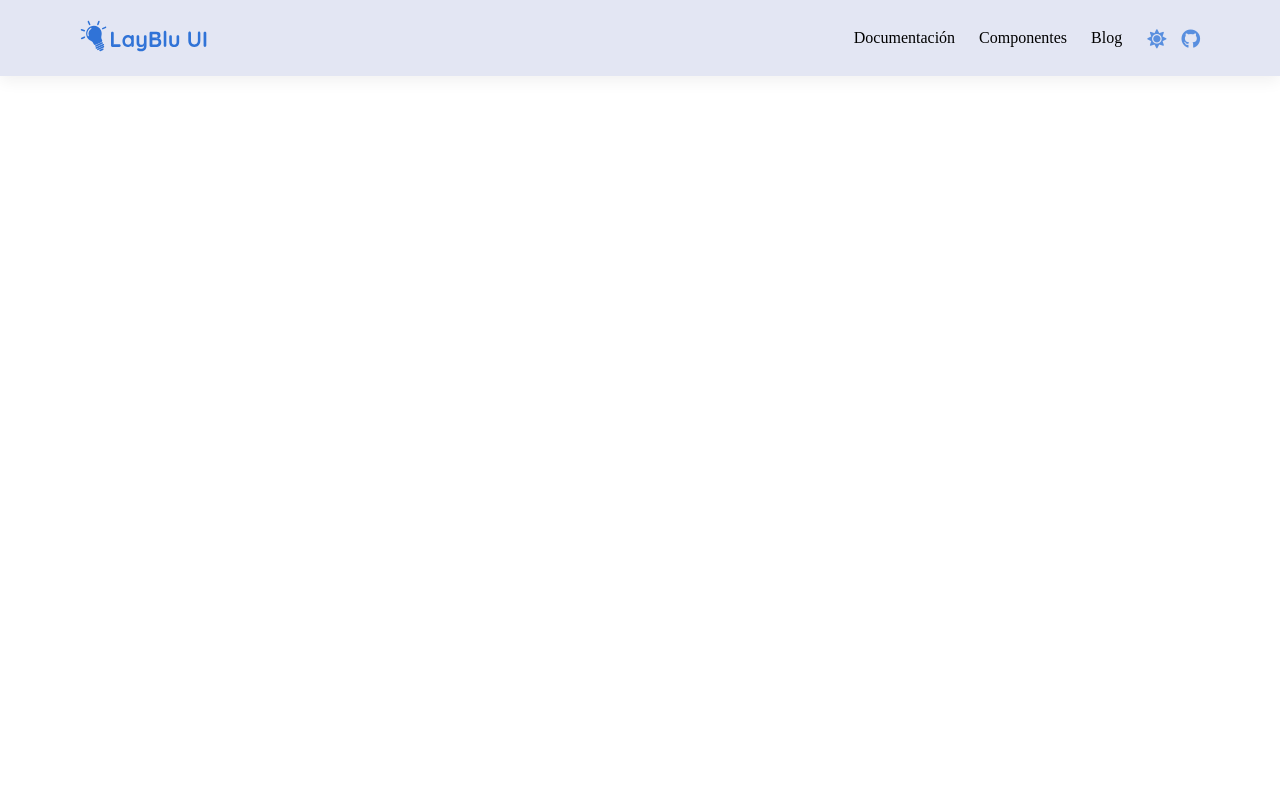
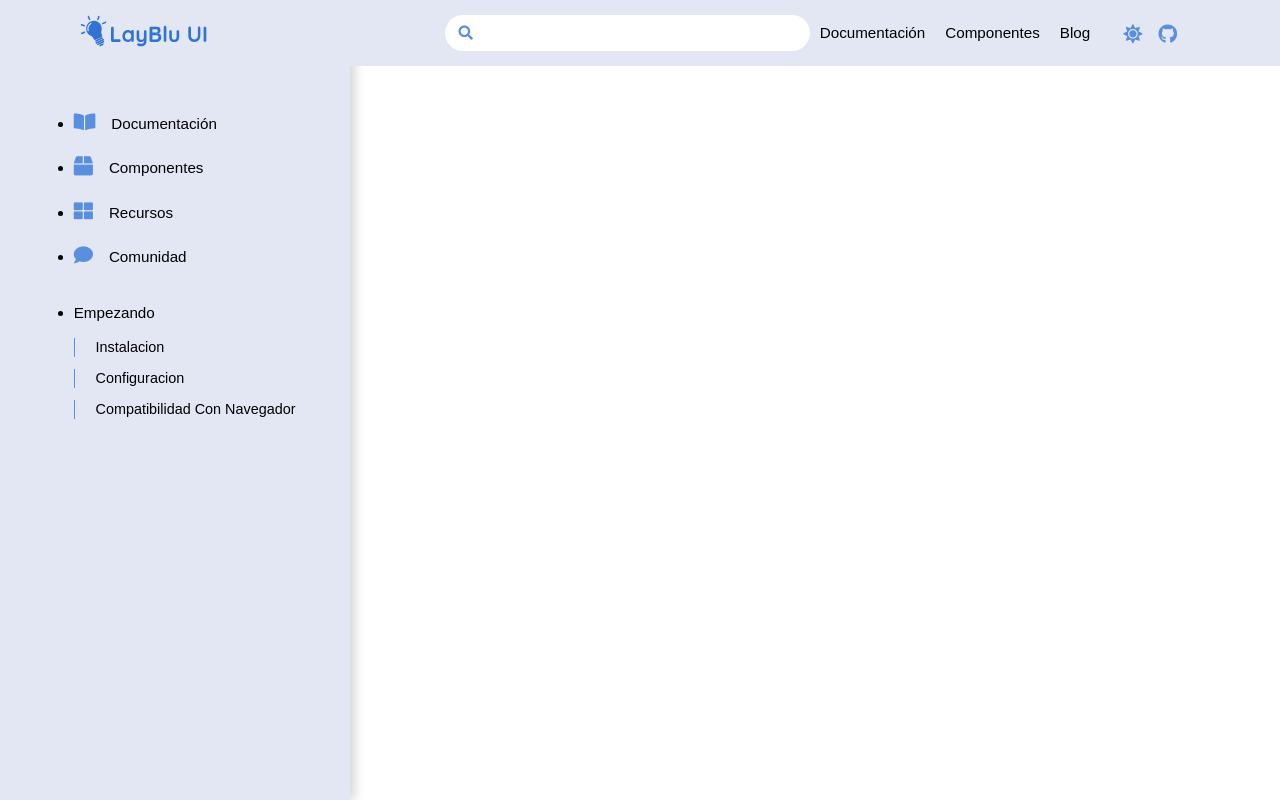
Before and after one commit to vladi965/LayBlu, a plain HTML site: page app.html in a window 1280 px wide. Drawn offline with Linux system fonts and the light colour scheme.

Commit message:
creacion de pagina principal 27/01/2022

```diff
--- a/app.css
+++ b/app.css
@@ -1,6 +1,7 @@
 /* BASE MAIN */
 @import url("src/css/base/normalize.css");
 @import url("src/css/base/reset.css");
+@import url("src/css/base/typography.css");
 
 /* PAGES */
 @import url("src/css/pages/home.css");
--- a/app.html
+++ b/app.html
@@ -17,49 +17,67 @@
 </head>
 
 <body>
-    <header class="header">
+
+    <!-- start nav -->
     <nav class="nav">
+        <!-- star logo -->
         <div class="nav__logo">
-                <img src="/src/img/svg/Vector.svg" alt="">
-                <img src="/src/img/svg/LayBlu UI.svg" alt="">
+            <img src="src/img/svg/Vector.svg" alt="">
+            <img src="src/img/svg/LayBlu UI.svg" alt="">
         </div>
-
+        <!-- end logo -->
+        <!-- start input search -->
+        <div class="nav__search">
+            <i class="fas fa-search nav__icon-search"></i>
+            <input type="text" class="nav__input-search">
+        </div>
+        <!-- end input search -->
+        <!-- start nav content -->
         <div class="nav__content">
+            <!-- start nav list -->
             <div class="nav__list">
                 <a href="#" class="nav__item">Documentación</a>
                 <a href="#" class="nav__item">Componentes</a>
                 <a href="#" class="nav__item">Blog</a>
+                <!-- start nav icon -->
+                <div class="nav__content_icon">
+                    <i class="fas fa-sun nav__icon-sun"></i>
+                    <div class="nav__them-content">
+                        <div class="nav__icons_theme">
+                            <a class="nav__theme-light"><i class="far fa-lightbulb nav__icon-light"></i>Light</a>
+                            <a class="nav__theme-dark"><i class="far fa-moon nav__icon-dark"></i>Dark</a>
                         </div>
+                    </div>
+                    <i class="fab fa-github nav__icon-github"></i>
+                </div>
+                <!-- end nav icon -->
+            </div>
+            <!-- end nav list -->
+        </div>
+        <!-- end nav content -->
+    </nav>
+    <!-- end nav -->
 
-                <div class="nav__icons_theme">
-                    <a class="nav__btn-theme"></a>
-                    <ul class="nav__theme">
-                        <li class="nav__theme-light">Light</li>
-                        <li class="nav__theme-dark">Dark</li>
+    <!-- start main -->
+    <main class="main">
+        <!-- start sidebar -->
+        <aside class="sidebar">
+            <ul class="sidebar__list">
+                <li class="sidebar__item"><i class="fas fa-book-open sidebar__book"></i>Documentación</li>
+                <li class="sidebar__item"><i class="fas fa-box sidebar__box"></i>Componentes</li>
+                <li class="sidebar__item"><i class="fas fa-th-large sidebar__resource"></i>Recursos</li>
+                <li class="sidebar__item"><i class="fas fa-comment sidebar__commet"></i>Comunidad</li>
+                <li class="sidebar__spacer">Empezando</li>
+                <li class="sidebar__start-content">
+                    <a class="sidebar__start-item">Instalacion</a>
+                    <a class="sidebar__start-item">Configuracion</a>
+                    <a class="sidebar__start-item">Compatibilidad con navegador</a>
+                </li>
             </ul>
-
-                </div>
-
-                <div class="nav__content_icon">
-                        <!-- icono -->
-                        <i class="fas fa-sun nav__icon_sun"></i>
-                        <i class="fab fa-github nav__icon_github"></i>
-                </div>
-
-            </div>
-
-        </nav>
-    </header>
-
-    <main>
-        <section>
-
-        </section>
+        </aside>
+        <!-- end sidebar -->
     </main>
-
-    <footer>
-
-    </footer>
+    <!-- end main -->
 
 </body>
 
--- a/src/css/base/typography.css
+++ b/src/css/base/typography.css
@@ -1,9 +1,14 @@
-/*====== Tipografia Poppins =====*/
+/* == Personalizacion de la tipogragia ==*/
 
+body{
+    font-family: sans-serif;
+    font-size: 1rem;
+    -webkit-text-size-adjust: 100%;
+    -webkit-tap-highlight-color: rgba(0, 0, 0, 0);
+}
 
-@font-face {
-    font-family: 'Poppins';
-    font-style: italic;
-    font-weight: 300;
-    src: url(../../fonts/Poppins-Regular.ttf);
+h1,h2,h3,h4,h5,h6{
+    margin: 0;
+    font-weight: var(--w-5);
+    line-height: 1.2;
 }
--- a/src/css/pages/home.css
+++ b/src/css/pages/home.css
@@ -1,62 +1,176 @@
- .header{
+/* NAVIGATION BAR */
+
+.nav{
+    position: fixed;
     width: 100%;
-    height: 100vh;
+    background-color: var(--navbar-color);
+    padding: 15px 80px;
+    /* box-shadow: 0 5px 15px rgba(0, 0, 0, 0.06); */
+
+    display: grid;
+    grid-template-columns: repeat(3, 1fr);
 }
-/*
-.header{
-    width: 100%;
-    background: var(--navbar-color);
-    display: flex;
-    justify-content: space-between;
-    align-items: center;
-    padding: 20px 80px;
-    box-shadow: 0 5px 15px rgba(0, 0, 0, 0.06);
-    z-index: 999;
-    position: sticky;
-    top: 0;
-    left: 0;
-}
- */
-.nav{
-    background: var(--navbar-color);
-    padding: 20px 80px;
-    box-shadow: 0 5px 15px rgba(0, 0, 0, 0.06);
+
+.nav__search{
+    padding: .350rem;
+    background-color: var(--white-color);
+    border-radius: 50px;
+
     display: flex;
     align-items: center;
-    justify-content: space-between;
+}
+
+.nav__icon-search{
+    font-size: .900rem;
+    cursor: pointer;
+    margin: auto .500rem;
+    color: var(--color-primary-300);
+}
+
+.nav__input-search{
+    border: none;
+    outline: none;
+    flex-grow: 1;
 }
 
 .nav__content{
     display: flex;
     align-items: center;
-    justify-content: space-between;
+    justify-content: center;
 }
 
-.nav__content_icon{ display: flex; margin-left: 15px; }
+.nav__list{
+    list-style: none;
+    display: flex;
+    align-items: center;
+}
 
-.nav__icon_sun{
-    margin-right: 15px;
+.nav__item{
+    margin: auto 10px;
+    text-decoration: none;
+    color: var(--black-color);
+    font-weight: 500;
+    font-size: .950rem;
+    text-transform: capitalize;
+}
+
+.nav__content_icon{
+    position: relative;
+    display: flex;
+    justify-content: center;
+    align-items: center;
+    margin: auto 15px;
+}
+
+.nav__icon-sun,
+.nav__icon-github
+{
     font-size: 1.2rem;
+    color: var(--color-primary-300);
+    margin: auto .500rem;
+    cursor: pointer;
+    outline: none;
+}
+
+.nav__them-content{
+    display: none;
+    position: absolute;
+    width: 150px;
+    height: 70px;
+    margin-top: 10rem;
+}
+
+.nav__icons_theme{
+    background-color: var(--navbar-color);
+    border-radius: 10px;
+
+    display: flex;
+    flex-direction: column;
+}
+
+.nav__theme-light,
+.nav__theme-dark{
+    margin: .500rem;
+    font-size: 1rem;
+    text-decoration: none;
+    cursor: pointer;
+
+    display: flex;
+    align-items: center;
+}
+
+.nav__icon-light,
+.nav__icon-dark{
+    padding-right: .800rem;
     color: var(--color-primary-300);
 }
 
-.nav__icon_github{ font-size: 1.2rem; color: var(--color-primary-300); }
 
-.nav__item{
-    margin: 10px;
+/* SECTION MAIN */
+
+.main{
+    width: 100%;
+    height: 100vh;
+    overflow: hidden;
+
+    display: grid;
+    grid-template-columns: 350px auto;
 }
 
-.nav__item{
-    list-style: none;
-    text-decoration: none;
-    font-size: 1rem;
+.sidebar{
+    background-color: var(--navbar-color);
+    padding: 6rem 2rem 0rem 2rem;
     font-weight: 500;
-    color: var(--black-color);
+    box-shadow: 5px 0px 10px rgba(0,0,0,0.16);
+
+    display: flex;
+    justify-content: center;
 }
 
+.sidebar__list{
+    display: flex;
+    flex-direction: column;
+}
 
+.sidebar__item{
+    margin-bottom: 1.5rem;
+    font-size: .950rem;
+    cursor: pointer;
+    outline: none;
+}
 
+.sidebar__book,
+.sidebar__box,
+.sidebar__resource,
+.sidebar__commet
+{
+    font-size: 1.2rem;
+    padding-right: 1rem;
+    color: var(--color-primary-300);
+}
 
-.nav__theme{
-    display: none;
+.sidebar__spacer{
+    margin-top: .900rem;
+    margin-bottom: 1rem;
+    font-size: .950rem;
+    font-weight: 500;
 }
+
+.sidebar__start-content{
+    cursor: pointer;
+    outline: none;
+
+    display: flex;
+    flex-direction: column;
+}
+
+.sidebar__start-item{
+    font-size: .900rem;
+    font-weight: 500;
+    text-transform: capitalize;
+    outline: none;
+    text-decoration: none;
+    border-left: 1px solid var(--color-primary-300);
+    margin-bottom: .700rem;
+    padding: .100rem 1.3rem;
+}
--- a/src/css/variables/v-color.css
+++ b/src/css/variables/v-color.css
@@ -1,7 +1,6 @@
 html{
-    /*
-        COLORES BASE
-    */
+    /* COLORES BASE */
+
     --white-color: #ffffff;
     --black-color: #000000;
 
--- /dev/null
+++ b/src/css/variables/v-typography.css
@@ -0,0 +1,13 @@
+html{
+
+    /*====== Tipografia Poppins =====*/
+
+    --font-popppins: @font-face {
+        font-family: 'Poppins';
+        font-style: italic;
+        font-weight: 300;
+        src: url(../../fonts/Poppins-Regular.ttf);
+    }
+
+
+}
```
Also changed, not shown: src/css/base/sysGrid.css (added), src/css/base/systemGrid.css (deleted). Lines whose indentation alone changed are shown as unchanged.
